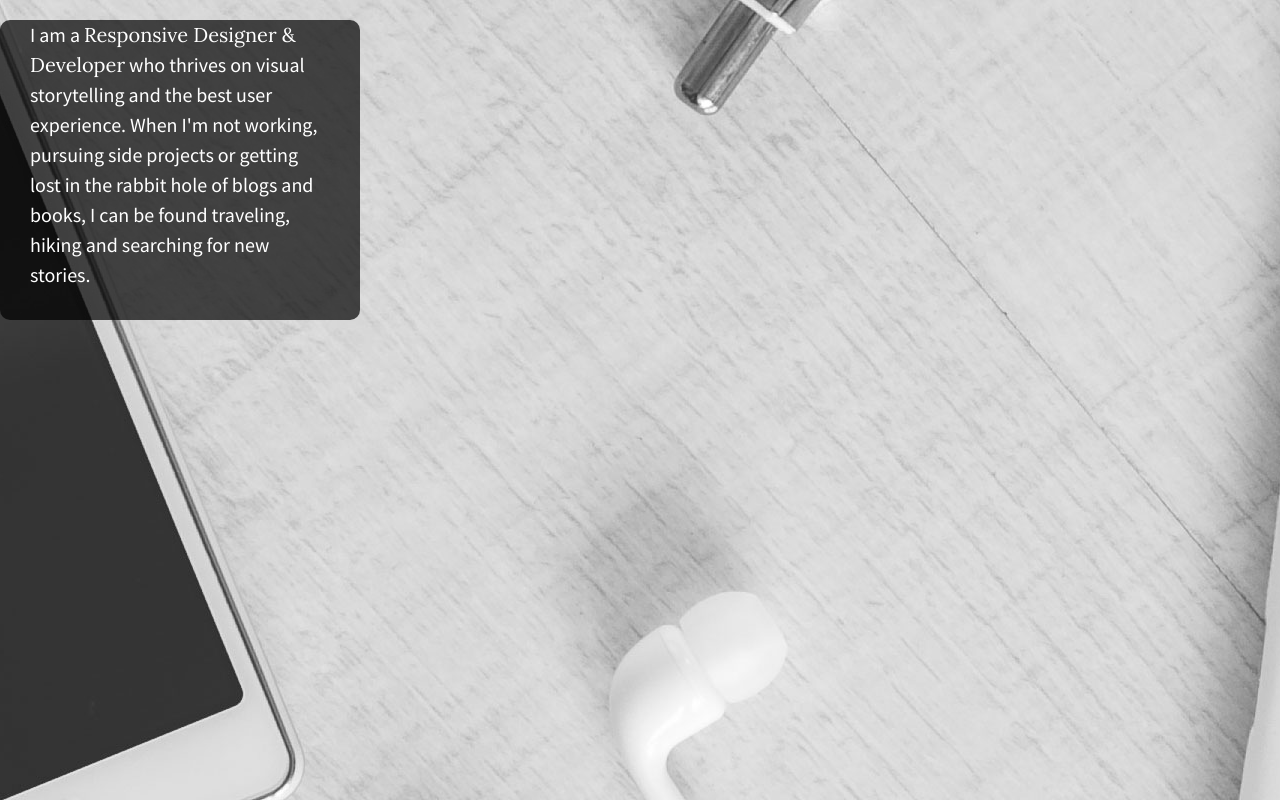
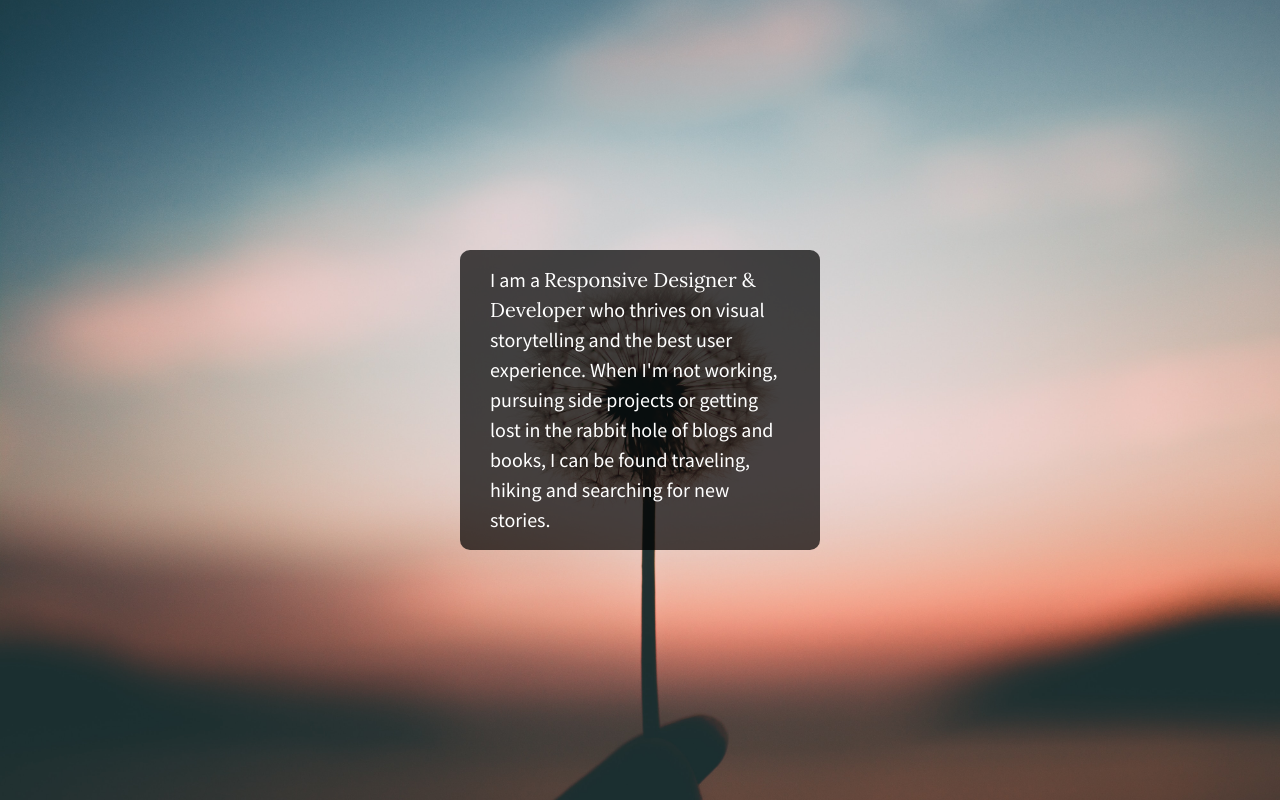
Before and after one commit to michellisor/flexbox-starter, a plain HTML site: page index.html in a window 1280 px wide. Drawn offline with nearby package versions, Linux system fonts and the light colour scheme.

Commit message:
custom image update

```diff
--- a/css/main.css
+++ b/css/main.css
@@ -97,23 +97,28 @@ textarea {
 
 /*Large Background Image*/
 html {
-  background: url(../img/bkgd2.jpg) no-repeat center center fixed;
-   /* set height to 100% - these are important for allowing content to vertically align */
+  height: 100%;
+  background: url(../img/dandelion.jpg) no-repeat center center fixed;
+  background-size: cover;
 }
 
 body {
-  /* set height to 100% - these are important for allowing content to vertically align */
+  height: 100%;
 }
 
 .wrapper {
-  /* set the display to flex and use the justify-content & align-items properties to center all child elements on the page */
+  display: flex;
+  justify-content: center;
+  align-items: center;
   margin: 0;
   height: 100%;
   width: 100%;
 }
 
 #content {
-  /* set the display to flex and use the justify-content & align-items properties to center the text within the div*/
+  display: flex;
+  justify-content: center;
+  align-items: center;
   background: #222;
   background:rgba(0,0,0,0.7);
   color: #fff;
```
Also changed, not shown: img/dandelion.jpg (added).
